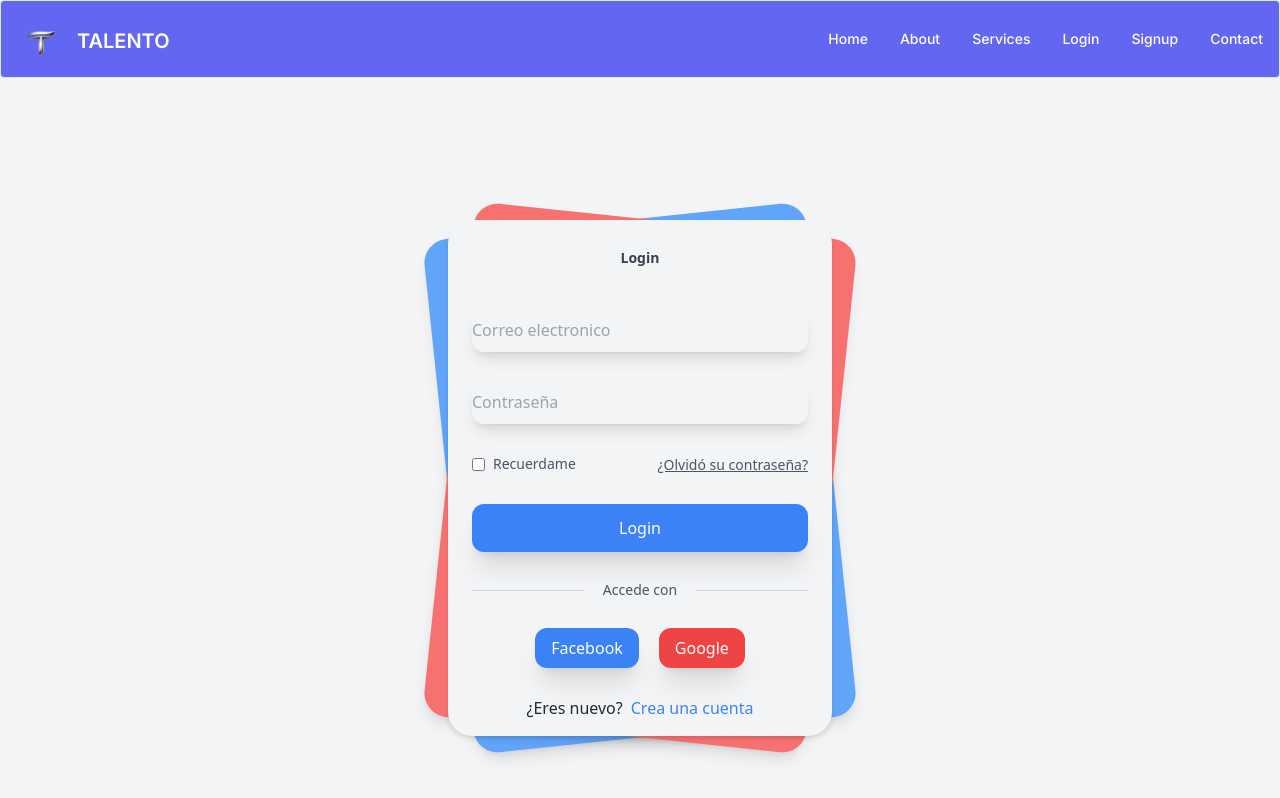
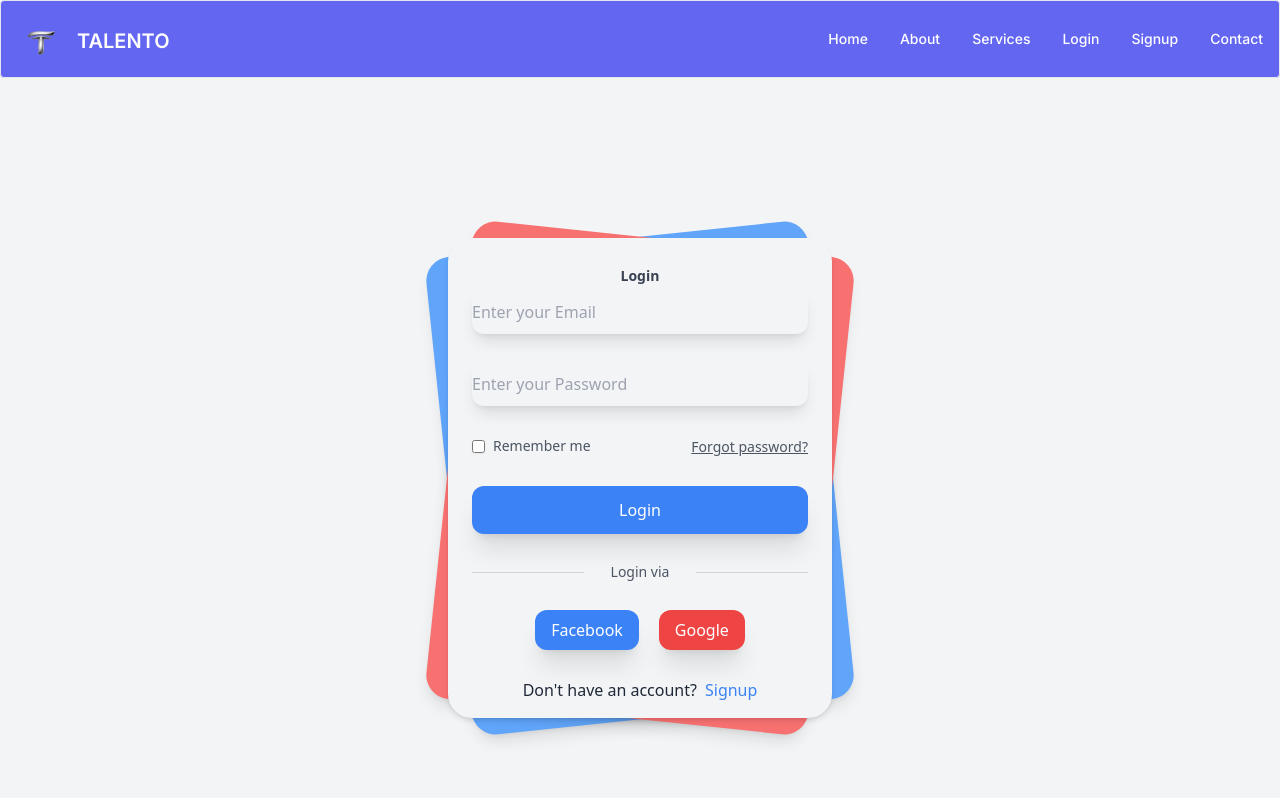
Before and after one commit to adar7295/off-campus-interview, a Next.js app in the folder frontend/: page /compLogin in a window 1280 px wide. Shown: the top 798 px of the page. Built offline with nearby package versions, Linux system fonts and the light colour scheme.

Commit message:
company router

```diff
--- a/frontend/src/app/(main)/compLogin/page.jsx
+++ b/frontend/src/app/(main)/compLogin/page.jsx
@@ -1,6 +1,55 @@
+'use client'
 import React from "react";
+import { useFormik } from 'formik';
+
+import toast from 'react-hot-toast';
+import { useRouter } from 'next/navigation';
+
 
 const compLogin = () => {
+
+
+    const router = useRouter();
+
+    const loginForm = useFormik({
+      initialValues: {
+        compEmail: "",
+        password: ""
+      },
+      onSubmit: (values) => {
+        console.log(values);
+        fetch('http://localhost:5000/company/authenticate', {
+          method: 'POST',
+          body: JSON.stringify(values),
+          headers: {
+            'Content-Type': 'application/json'
+          }
+        })
+          .then((response) => {
+            if (response.status === 200) {
+              toast.success('Login Successfull');
+
+              response.json()
+                .then((data) => {
+
+                  sessionStorage.setItem('signupData', JSON.stringify(data));
+                  router.push('/');
+                });
+
+            }
+            else {
+              toast.error('Invalid Credentials');
+            }
+
+          })
+          .catch((err) => {
+            console.log(err);
+            toast.error('Something went wrong');
+
+          });
+        }
+    })
+
     return(
            <>
            <>
@@ -18,18 +67,24 @@ const compLogin = () => {
           >
             Login
           </label>
-          <form method="#" action="#" className="mt-10">
+          <form onSubmit={loginForm.handleSubmit}>
             <div>
               <input
                 type="email"
-                placeholder="Correo electronico"
+                id="compEmail"
+                onChange={loginForm.handleChange}
+                value={loginForm.values.compEmail}
+                placeholder="Enter your Email"
                 className="mt-1 block w-full border-none bg-gray-100 h-11 rounded-xl shadow-lg hover:bg-blue-100 focus:bg-blue-100 focus:ring-0"
               />
             </div>
             <div className="mt-7">
               <input
                 type="password"
-                placeholder="Contraseña"
+                id="password"
+                onChange={loginForm.handleChange}
+                value={loginForm.values.password}
+                placeholder="Enter your Password"
                 className="mt-1 block w-full border-none bg-gray-100 h-11 rounded-xl shadow-lg hover:bg-blue-100 focus:bg-blue-100 focus:ring-0"
               />
             </div>
@@ -44,26 +99,26 @@ const compLogin = () => {
                   className="rounded border-gray-300 text-indigo-600 shadow-sm focus:border-indigo-300 focus:ring focus:ring-indigo-200 focus:ring-opacity-50"
                   name="remember"
                 />
-                <span className="ml-2 text-sm text-gray-600">Recuerdame</span>
+                <span className="ml-2 text-sm text-gray-600">Remember me</span>
               </label>
               <div className="w-full text-right">
                 <a
                   className="underline text-sm text-gray-600 hover:text-gray-900"
                   href="#"
                 >
-                  ¿Olvidó su contraseña?
+                  Forgot password?
                 </a>
               </div>
             </div>
             <div className="mt-7">
-              <button className="bg-blue-500 w-full py-3 rounded-xl text-white shadow-xl hover:shadow-inner focus:outline-none transition duration-500 ease-in-out  transform hover:-translate-x hover:scale-105">
+              <button type="submit" className="bg-blue-500 w-full py-3 rounded-xl text-white shadow-xl hover:shadow-inner focus:outline-none transition duration-500 ease-in-out  transform hover:-translate-x hover:scale-105">
                 Login
               </button>
             </div>
             <div className="flex mt-7 items-center text-center">
               <hr className="border-gray-300 border-1 w-full rounded-md" />
               <label className="block font-medium text-sm text-gray-600 w-full">
-                Accede con
+                Login via
               </label>
               <hr className="border-gray-300 border-1 w-full rounded-md" />
             </div>
@@ -77,12 +132,12 @@ const compLogin = () => {
             </div>
             <div className="mt-7">
               <div className="flex justify-center items-center">
-                <label className="mr-2">¿Eres nuevo?</label>
+                <label className="mr-2">Don't have an account?</label>
                 <a
                   href="#"
                   className=" text-blue-500 transition duration-500 ease-in-out  transform hover:-translate-x hover:scale-105"
                 >
-                  Crea una cuenta
+                  Signup
                 </a>
               </div>
             </div>
```
Also changed, not shown: 1 other file (tests, documents, lock files or other folders).
